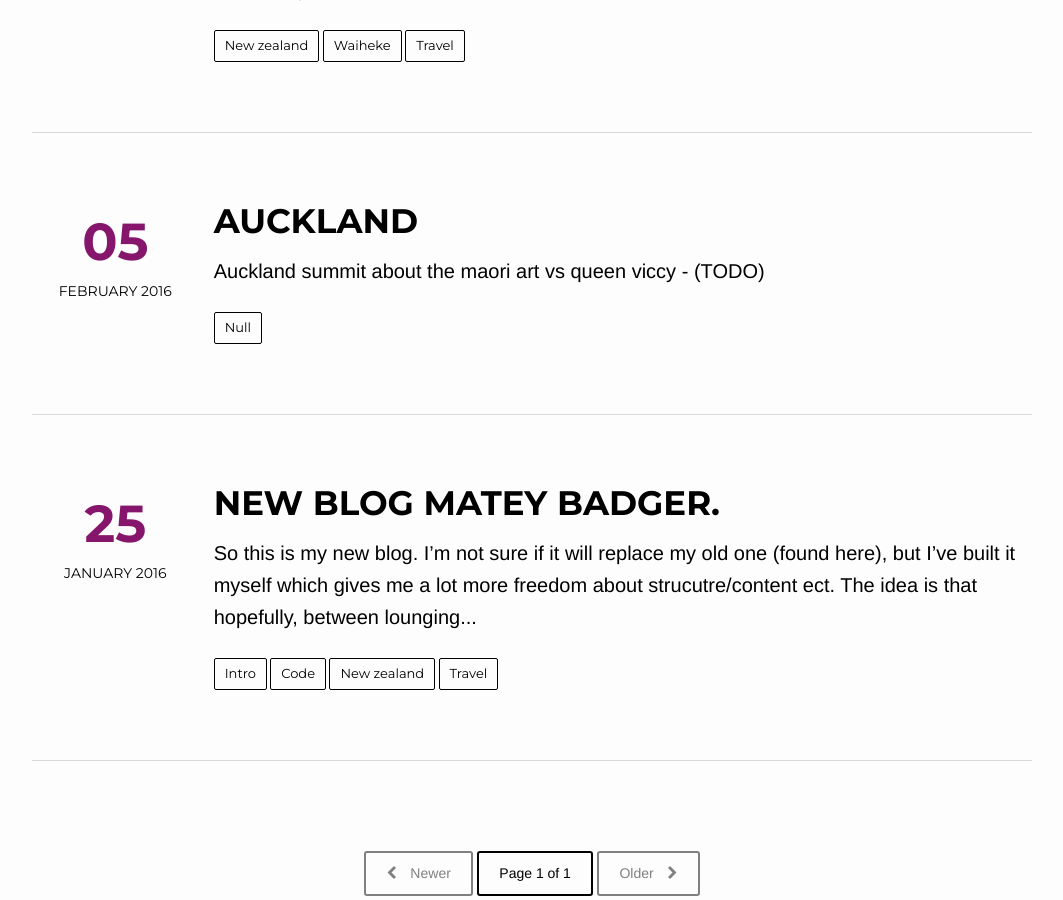
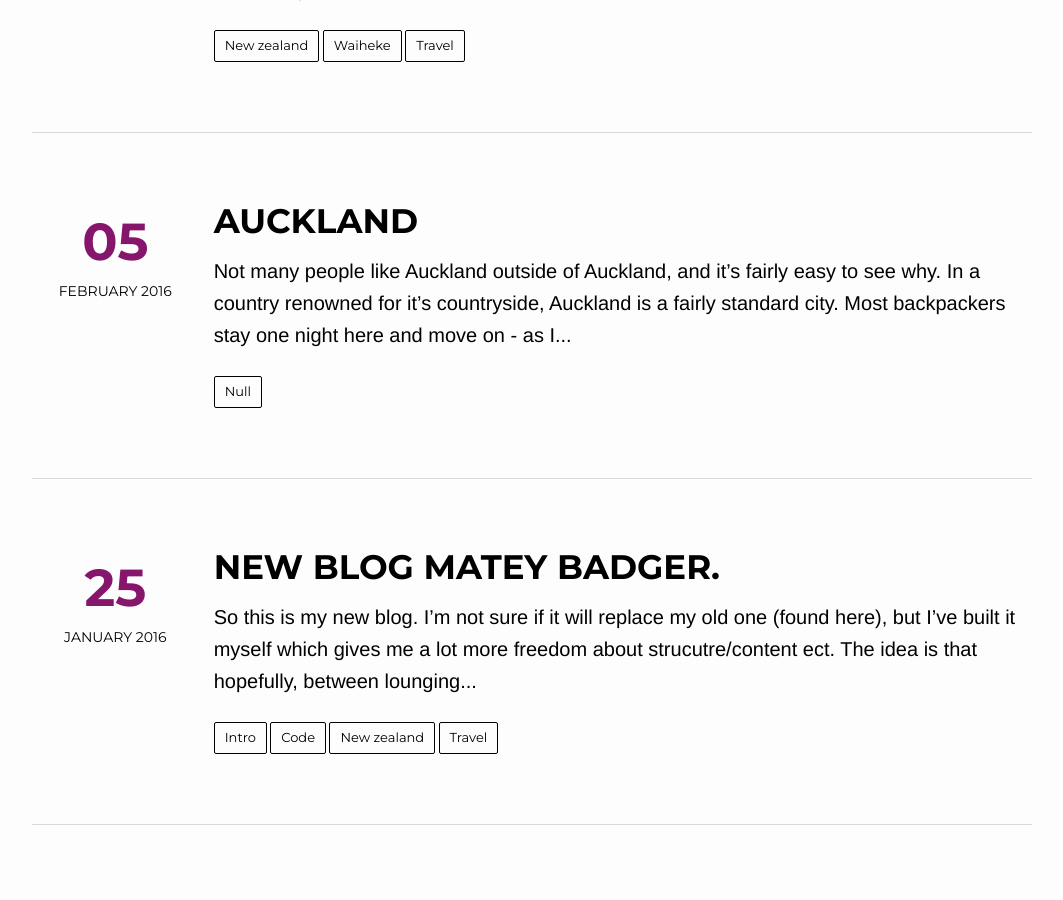
Before and after one commit to Rosie-Brigham/blog, a Jekyll site: the page built from index.html, in a window 1280 px wide and 900 px high, scrolled down 749 px. Shown: the whole window, without its empty margins (108-1171 px from the left). Built offline with Jekyll 4.4.1, drawn with Linux system fonts in a browser that asks for light colours; nearby versions of some CDN libraries; the list of posts is cut into pages by our own code.

Commit message:
updates auckland

```diff
--- a/_posts/2016-02-05-auckland.md
+++ b/_posts/2016-02-05-auckland.md
@@ -14,20 +14,27 @@ comments: false
 title: Auckland
 ---
 
-![Auckland]({{site.baseurl}}/images/thumb_IMG_1676_1024.jpg)
 
-## Auckland
+![Auckland (from the ferry)]({{site.baseurl}}/images/a1_thumb_IMG_7603_1024.jpg)
+Not many people like Auckland outside of Auckland, and it's fairly easy to see why. In a country renowned for it's countryside, Auckland is a fairly standard city. Most backpackers stay one night here and move on - as I was planning to, but something made me stay.
+
+There is an interesting balance in the city, which has a huge immigrant Asian population (roughyl 20%?). This diversity makes an interesting backdrop for  learning about the history of this comparitively new country, which had very fractious beginings.
+
+![The newest of Aucklands Islands]({{site.baseurl}}/images/a2thumb_IMG_1701_1024.jpg)
+This is further added to by the fact that Auckland is really just one big volcano crater which may explode at any moment. There are lots of computers monitoring the situation, but if it popped, well... New Zealand is very far from everywhere... This island is the product of the last explosion - witnessed by the Maori about 800 years ago.
 
 {:.two-columns}
 ![scultpure]({{site.baseurl}}/images/thumb_IMG_1685_1024.jpg)
 
 {:.two-columns}
 ![queen viccy]({{site.baseurl}}/images/thumb_IMG_1696_1024.jpg)
+I will update this with why I put this here (TODO)
 
-summit about the maori art vs queen viccy - (TODO)
-
+{:.three-columns}
 ![thumb_IMG_1692_1024.jpg]({{site.baseurl}}/images/thumb_IMG_1692_1024.jpg)
 
-![beeeach]({{site.baseurl}}/images/thumb_IMG_1704_1024.jpg)
+{:.three-columns}
+![art gallery]({{site.baseurl}}/images/thumb_IMG_1714_1024.jpg)
 
-![art gallery]({{site.baseurl}}/images/thumb_IMG_1714_1024.jpg)
+{:.three-columns}
+![Another cool sculpture outside the art gallery]({{site.baseurl}}/images/thumb_IMG_1694_1024.jpg)
```
